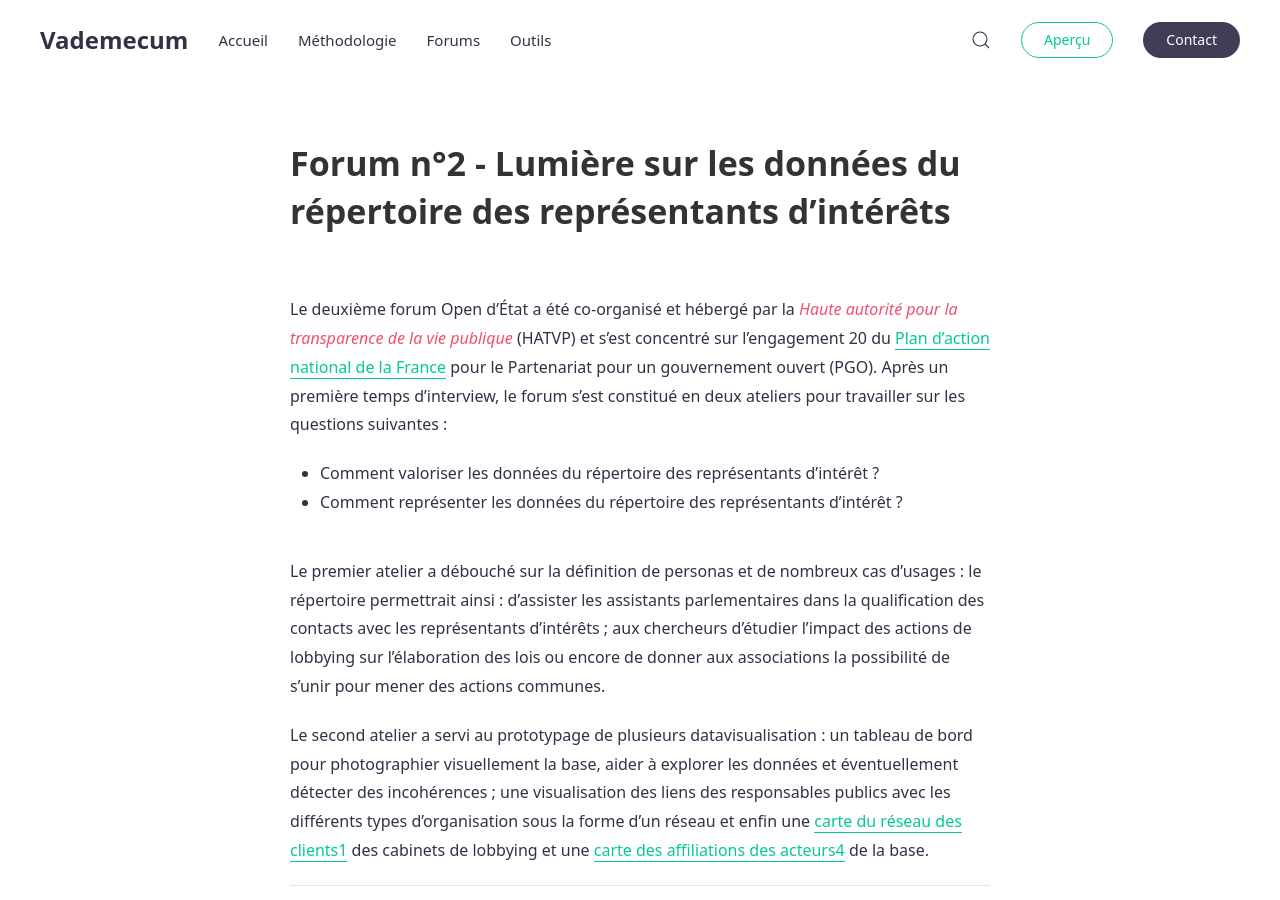
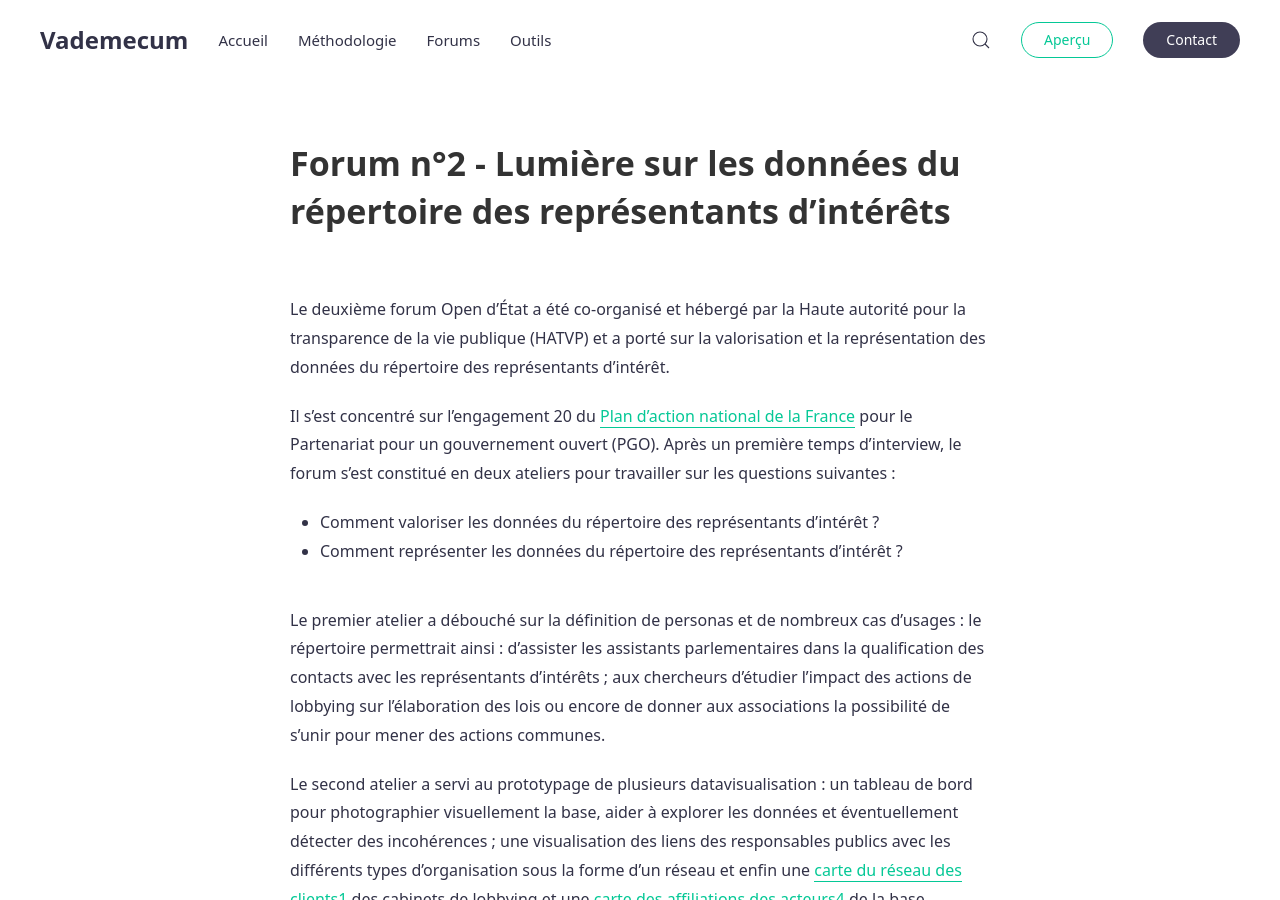
Before and after one commit to datactivist/vademecum, a Jekyll site: the page built from _posts/2018-05-24-repertoire-representants-d-interet.md, in a window 1280 px wide and 900 px high. Built offline with Jekyll 4.4.1, drawn with Linux system fonts in a browser that asks for light colours.

Commit message:
Update 2018-05-24-repertoire-representants-d-interet.md

```diff
--- a/_posts/2018-05-24-repertoire-representants-d-interet.md
+++ b/_posts/2018-05-24-repertoire-representants-d-interet.md
@@ -3,7 +3,9 @@ title: Forum n°2 - Lumière sur les données du répertoire des représentants
 categories: [updates]
 ---
 
-Le deuxième forum Open d’État a été co-organisé et hébergé par la _Haute autorité pour la transparence de la vie publique_ (HATVP) et s’est concentré sur l’engagement 20 du [Plan d’action national de la France](https://www.etalab.gouv.fr/wp-content/uploads/2018/04/PlanOGP-FR-2018-2020-VF-FR.pdf) pour le Partenariat pour un gouvernement ouvert (PGO). Après un première temps d’interview, le forum s’est constitué en deux ateliers pour travailler sur les questions suivantes :
+Le deuxième forum Open d’État a été co-organisé et hébergé par la Haute autorité pour la transparence de la vie publique (HATVP) et a porté sur la valorisation et la représentation des données du répertoire des représentants d’intérêt.
+
+Il s’est concentré sur l’engagement 20 du [Plan d’action national de la France](https://www.etalab.gouv.fr/wp-content/uploads/2018/04/PlanOGP-FR-2018-2020-VF-FR.pdf) pour le Partenariat pour un gouvernement ouvert (PGO). Après un première temps d’interview, le forum s’est constitué en deux ateliers pour travailler sur les questions suivantes :
 
 *   Comment valoriser les données du répertoire des représentants d’intérêt ?
 *   Comment représenter les données du répertoire des représentants d’intérêt ?
```
